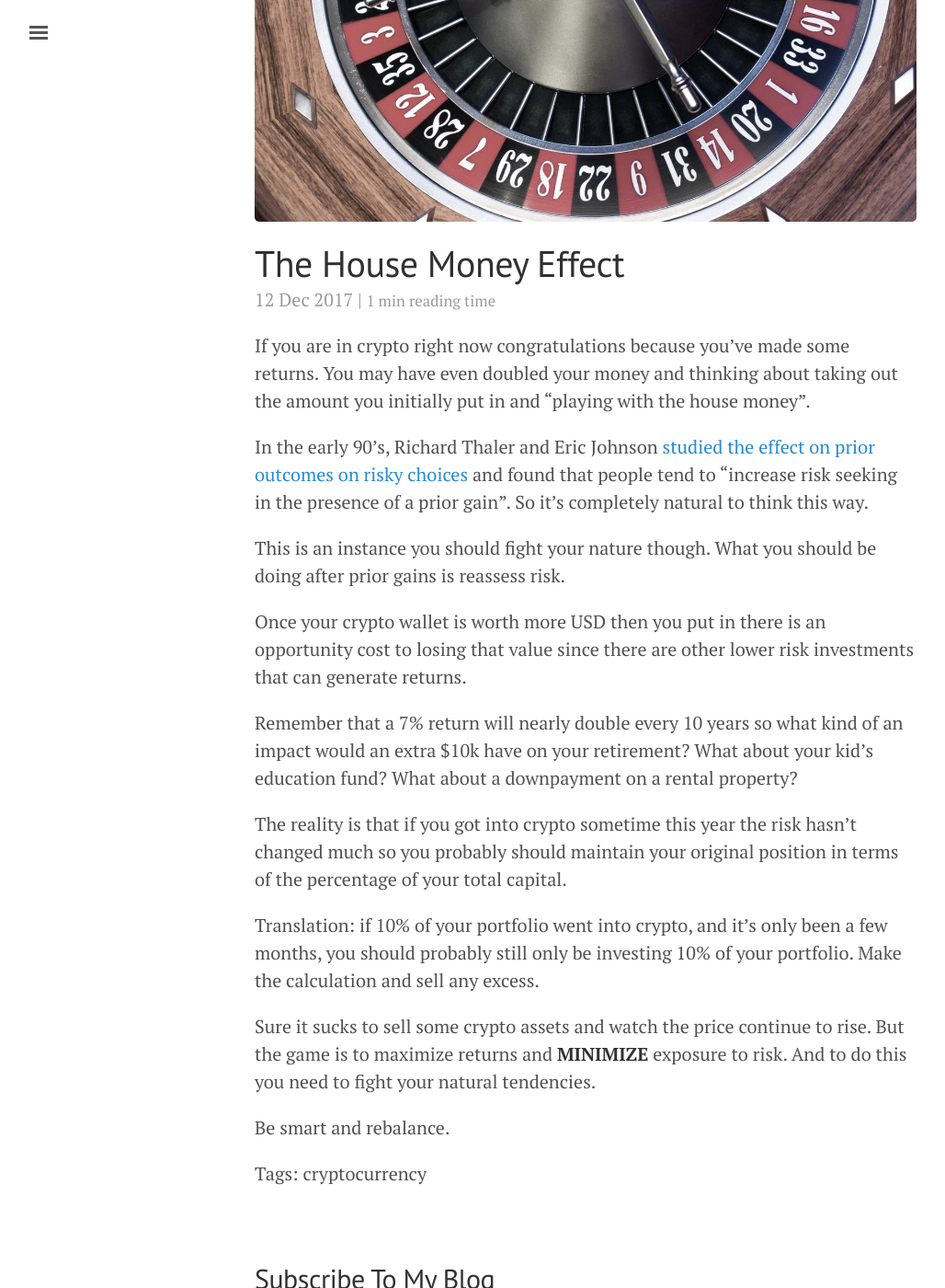
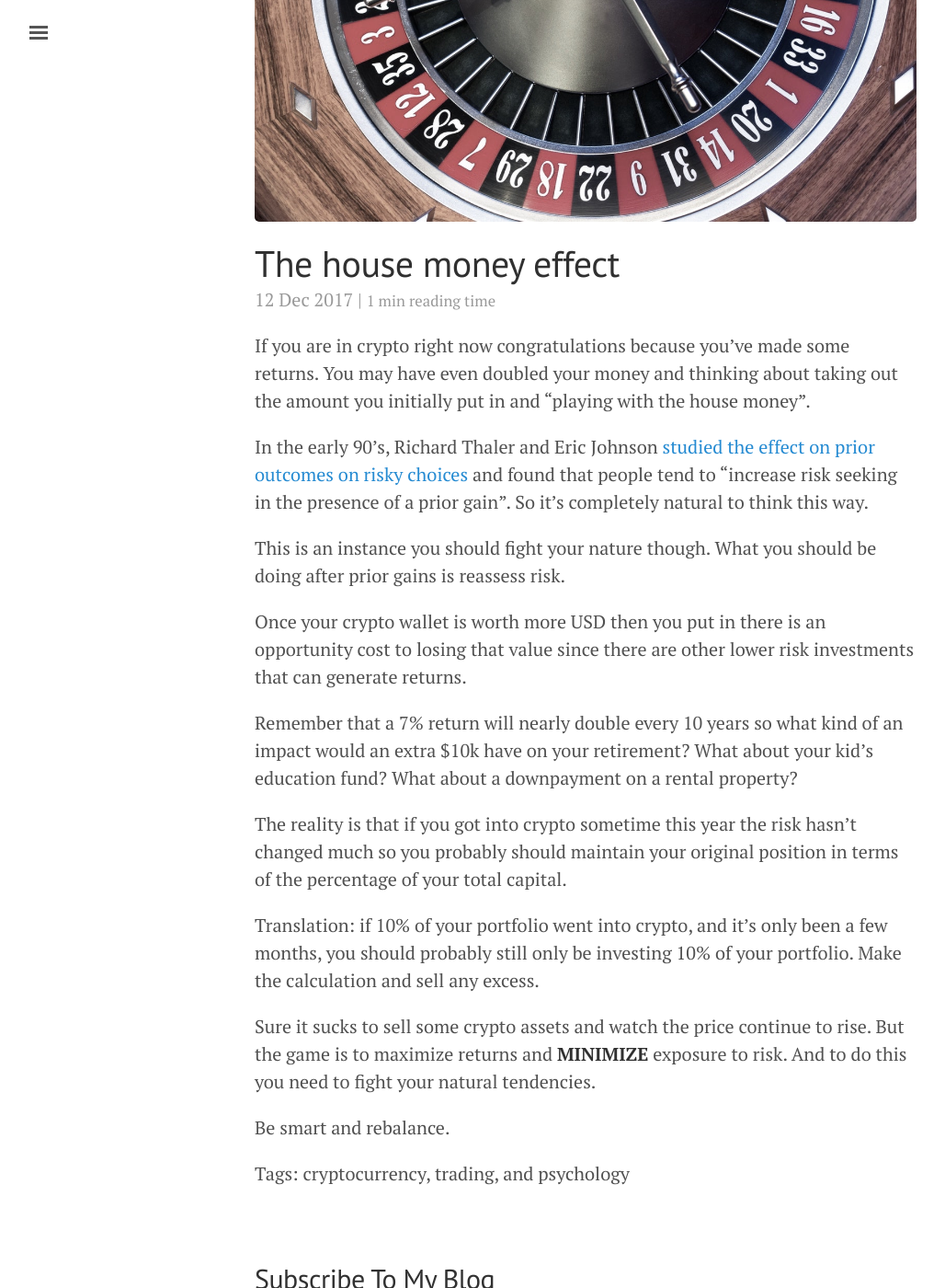
Before and after one commit to jsmootiv/jsmootiv.github.io, a Jekyll site: the page built from _posts/2017-12-12-house-money-effect.md, in a window 1280 px wide and 1400 px high, scrolled down 371 px. Shown: the whole window at 92% size, without its empty margins (3-1031 px from the left). Built offline with Jekyll 4.4.1, drawn with Linux system fonts in a browser that asks for light colours; a script that is not in the unit is left out; comment, search, counter and statistics services are not loaded.

```diff
--- a/_posts/2017-12-12-house-money-effect.md
+++ b/_posts/2017-12-12-house-money-effect.md
@@ -1,12 +1,14 @@
 ---
 layout: post
-title: The House Money Effect
+title: The house money effect
 image: /assets/images/roulette-wheel.jpg
 image_alt:
 excerpt: "But the game is to maximize returns and MINIMIZE exposure to risk. And to do this you need to fight your natural tendencies."
 permalink: /house-money-effect/
 tags:
   - cryptocurrency
+  - trading
+  - psychology
 ---
 
 If you are in crypto right now congratulations because you’ve made some returns. You may have even doubled your money and thinking about taking out the amount you initially put in and “playing with the house money”.
```
Also changed, not shown: _posts/2017-11-29-should-keep-my-cryptocurrency-in-cold-storage.md (+1 -1 lines), _posts/2017-12-20-way-to-value-cryptoassets.md (+2 -0 lines).
